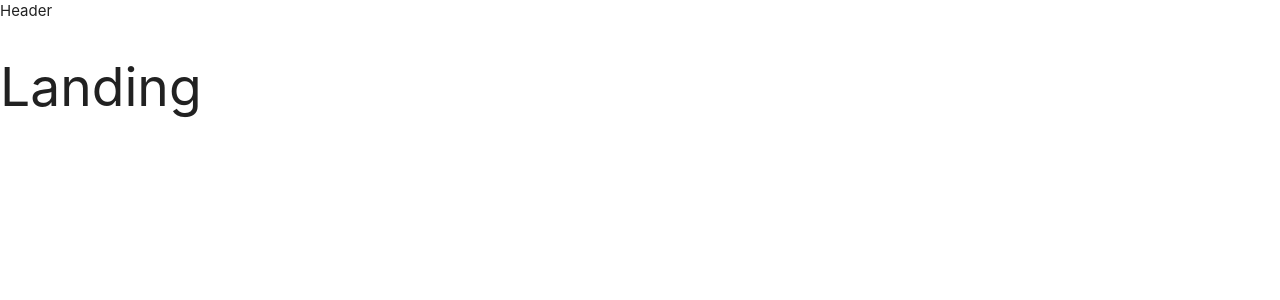
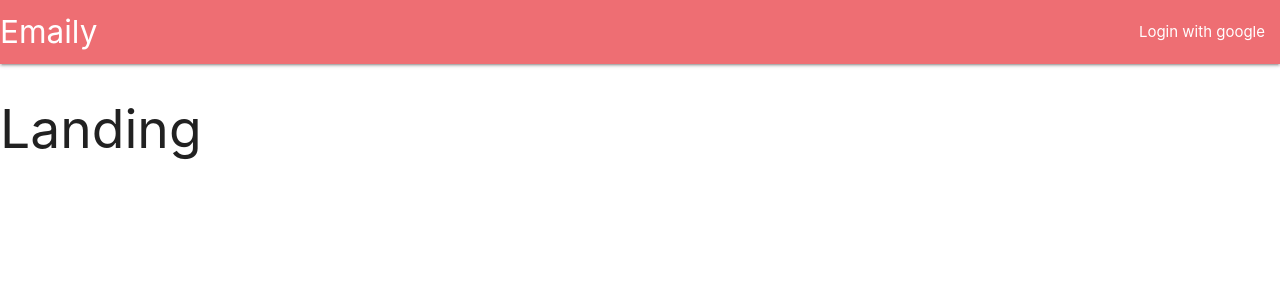
Before and after one commit to RaneWallin/FullStackTutorial, a React (Create React App) app in the folder client/: page / in a window 1280 px wide. Shown: the top 300 px of the page. Built offline with nearby package versions, Linux system fonts and the light colour scheme.

Commit message:
style header

```diff
--- a/client/src/components/Header.js
+++ b/client/src/components/Header.js
@@ -2,7 +2,20 @@ import React, { Component } from "react";
 
 class Header extends Component {
   render() {
-    return <div>Header</div>;
+    return (
+      <nav>
+        <div className="nav-wrapper">
+          <a href="#" className="left brand-logo">
+            Emaily
+          </a>
+          <ul id="nav-mobile" className="right hide-on-med-and-down">
+            <li>
+              <a href="#">Login with google</a>
+            </li>
+          </ul>
+        </div>
+      </nav>
+    );
   }
 }
 
```
